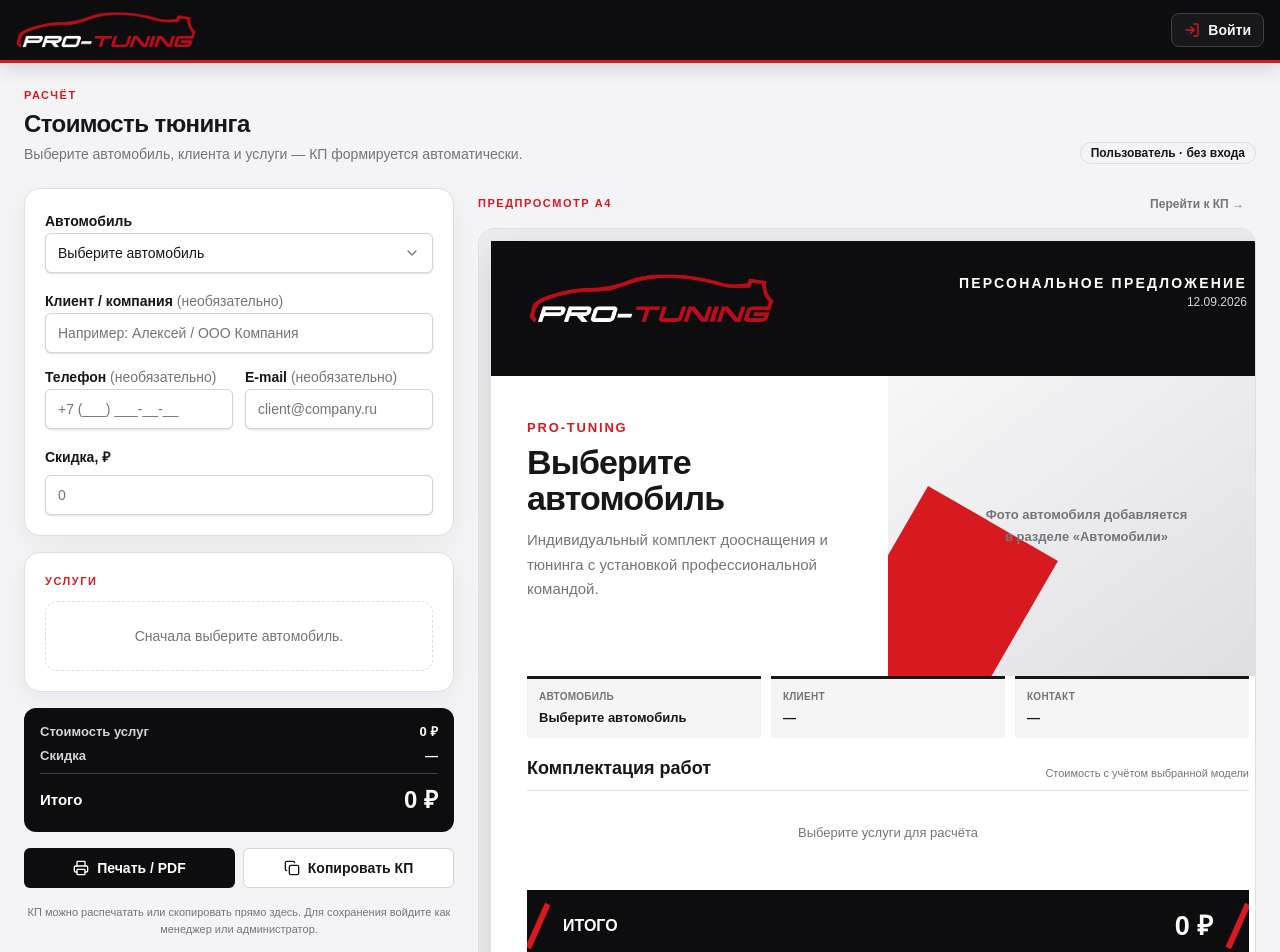
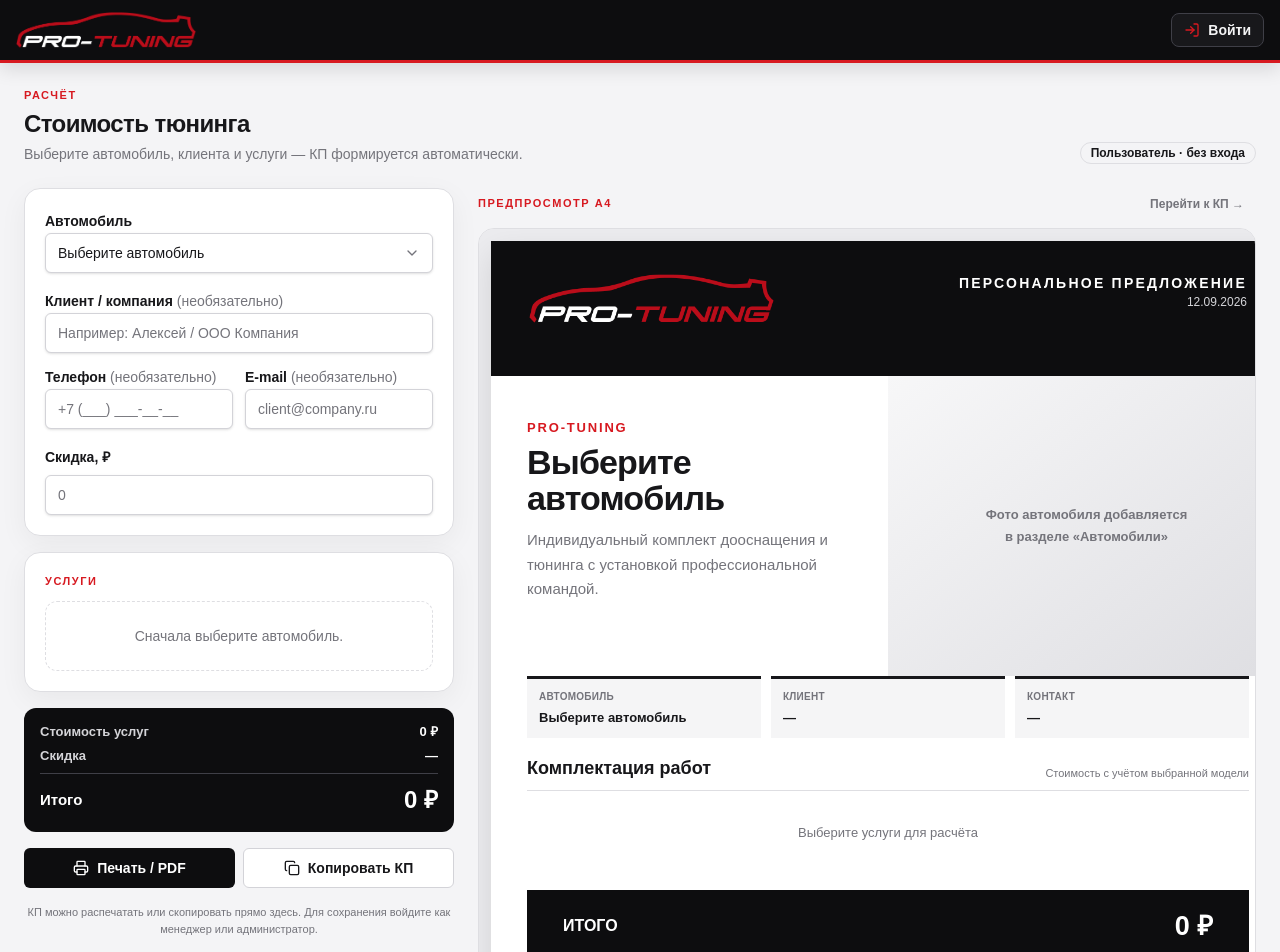
Before and after one commit to fesautokrasnodar/protuning, a React (Vite) app: page /#/calculator in a window 1280 px wide. Shown: the top 952 px of the page. Built offline with nearby package versions, Linux system fonts and the light colour scheme.

Commit message:
убрать декор кп

```diff
--- a/src/components/proposal/proposal-document.tsx
+++ b/src/components/proposal/proposal-document.tsx
@@ -33,8 +33,6 @@ const BENEFITS = [
 export function ProposalDocument({ data }: { data: ProposalViewData }) {
   return (
     <article className="proposal-doc relative mx-auto w-[794px] min-h-[1123px] overflow-hidden bg-white shadow-[0_12px_30px_rgba(0,0,0,0.11)] print:shadow-none">
-      <div className="pointer-events-none absolute -top-40 -right-24 z-0 h-[360px] w-[380px] rotate-[28deg] bg-red" />
-
       <header className="relative z-10 flex min-h-[135px] items-start justify-between bg-charcoal px-[38px] py-8 text-white">
         <div className="flex items-center gap-3">
           <img src="logo.webp" alt="PRO-TUNING" className="h-[52px] max-w-[245px] object-contain" />
@@ -54,8 +52,7 @@ export function ProposalDocument({ data }: { data: ProposalViewData }) {
             Индивидуальный комплект дооснащения и тюнинга с установкой профессиональной командой.
           </p>
         </div>
-        <div className="relative flex items-center justify-center overflow-hidden bg-gradient-to-br from-[#f7f7f8] to-[#dedee2]">
-          <div className="pointer-events-none absolute -bottom-[90px] -left-[35px] h-[260px] w-[150px] rotate-[30deg] bg-red" />
+        <div className="relative flex items-center justify-center bg-gradient-to-br from-[#f7f7f8] to-[#dedee2]">
           {data.carPhotoUrl ? (
             <img src={data.carPhotoUrl} alt={data.carLabel} className="relative z-[2] h-full w-full object-contain p-[18px]" />
           ) : (
@@ -115,9 +112,7 @@ export function ProposalDocument({ data }: { data: ProposalViewData }) {
           </div>
         )}
 
-        <div className="relative mt-4 flex items-center justify-between overflow-hidden bg-charcoal py-4 pl-9 pr-9 text-white print-clean">
-          <span className="pointer-events-none absolute top-1/2 left-2 h-12 w-1.5 -translate-y-1/2 rotate-[24deg] bg-red" />
-          <span className="pointer-events-none absolute top-1/2 right-2 h-12 w-1.5 -translate-y-1/2 rotate-[24deg] bg-red" />
+        <div className="mt-4 flex items-center justify-between bg-charcoal py-4 pl-9 pr-9 text-white print-clean">
           <span className="text-[16px] font-black">ИТОГО</span>
           <strong className="text-[27px] font-black">{formatRub(data.total)}</strong>
         </div>
```
